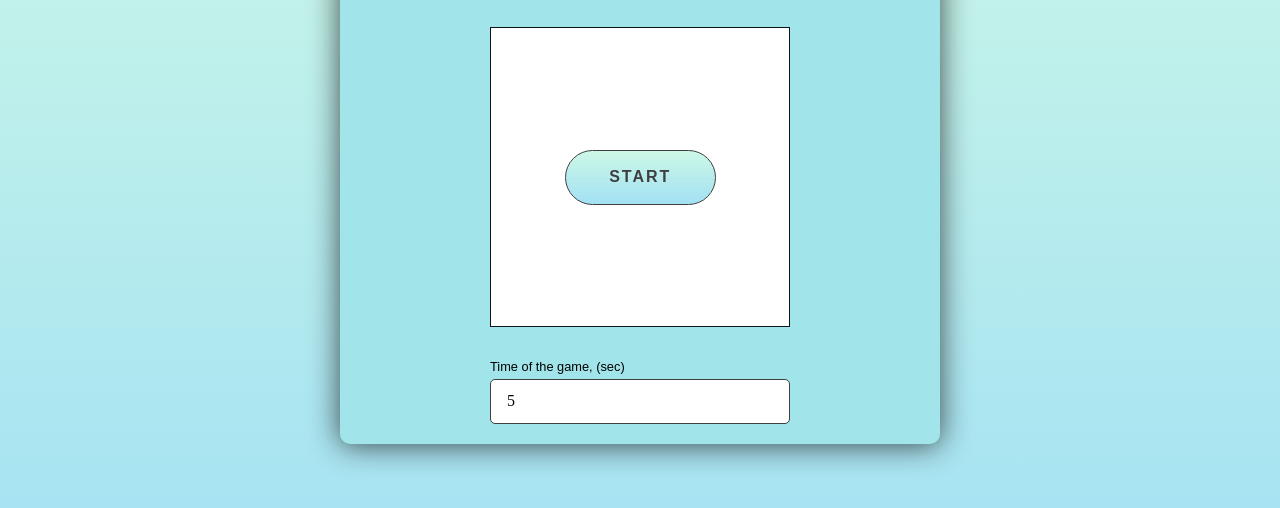
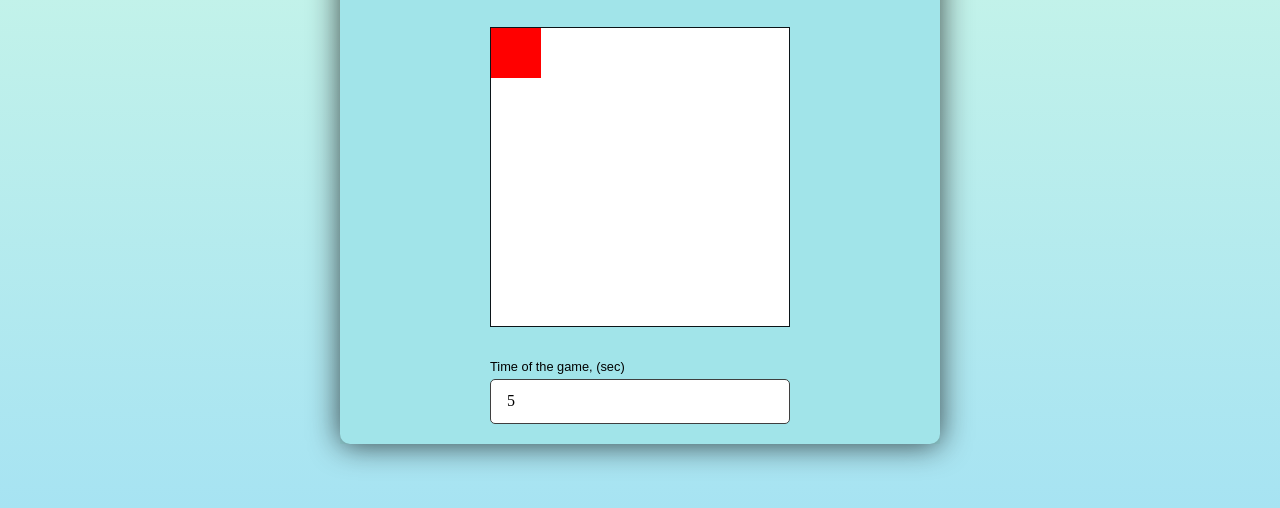
Before and after one commit to htmlfriend/game, a plain HTML site: page index.html in a window 1280 px wide. Both pictures are taken after a click on the button "START". Shown: the part 208-716 px from the top of the page. Drawn offline with Linux system fonts and the light colour scheme.

Commit message:
start to write a bussness logic

```diff
--- a/app.js
+++ b/app.js
@@ -0,0 +1,30 @@
+let $start = document.querySelector("#start");
+let $game = document.querySelector(".game");
+
+let score = 0;
+$start.addEventListener("click", startGame);
+$game.addEventListener("click", handlerBox);
+function startGame() {
+  $start.classList.add("hide");
+  $game.style.backgroundColor = "#ffffff";
+  generateBox();
+}
+
+function generateBox() {
+  $game.innerHTML = "";
+  let box = document.createElement("div");
+  box.setAttribute("data-box", "true");
+  box.style.height = box.style.width = "50px";
+  box.style.backgroundColor = "red";
+  box.style.position = "absolute";
+  box.style.top = "0";
+  box.style.left = "0";
+  box.style.cursor = "pointer";
+  $game.insertAdjacentElement("afterbegin", box);
+}
+function handlerBox(event) {
+  if (event.target.dataset.box) {
+    generateBox();
+    score++;
+  }
+}
--- a/index.html
+++ b/index.html
@@ -15,7 +15,7 @@
     <div class="app">
       <div class="app__header">
         <h1 id="time-header">Time of the game: <span id="time">5.0</span></h1>
-        <h1 id="result-header" class="hide">Your result: <span id="result"></span></h1>
+        <h2 id="result-header" class="hide">Your result: <span id="result"></span></h2>
       </div>
       <div class="app__content">
         <button class="btn" id="start">start</button>
--- a/styles.css
+++ b/styles.css
@@ -75,7 +75,7 @@ body {
   font-weight: inherit;
   line-height: 1.4;
   color: #000000;
-  background: #fff none;
+  background: #fff;
   border: 1px solid #3f3f3f;
   border-radius: 5px;
 }
@@ -86,7 +86,7 @@ body {
   align-items: center;
   justify-content: center;
   border: 1px solid rgb(11, 20, 24);
-  background: #ffffff;
+  background: #d1e6e5;
   flex: 0 0 300px;
   height: 300px;
 }
```
